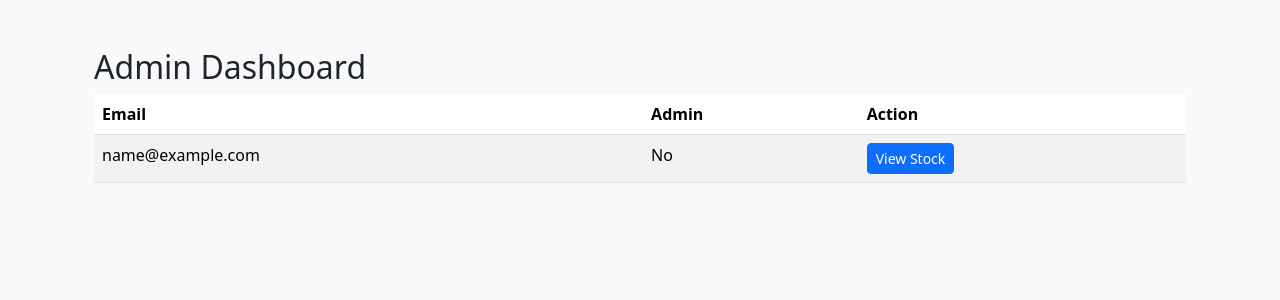
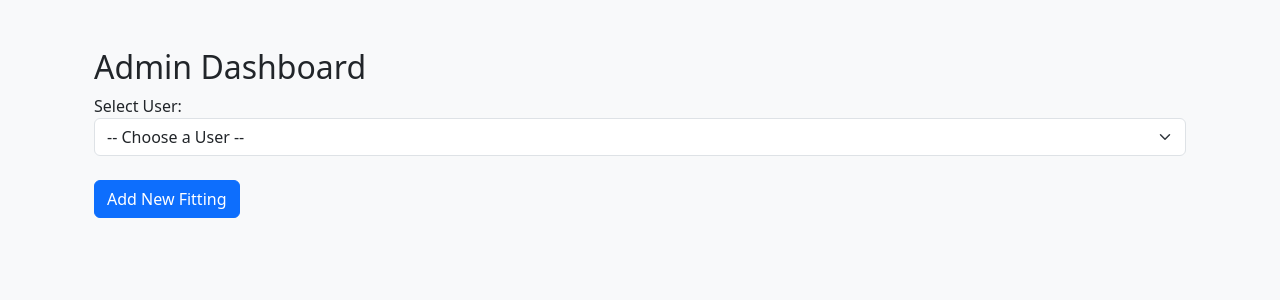
Before and after one commit to nicksuriano0-sketch/inventory-qr, a Flask app: template templates/admin_dashboard.html in a window 1280 px wide. Shown: the part 57-357 px from the top of the page. Run offline with Flask 3, Linux system fonts and the light colour scheme; the template is opened without the code that fills it: most values are stand-ins (such as "Sample title", 1, 10 or a date in 2020).

Commit message:
Admin dashboard dropdown + user stock view

```diff
--- a/app.py
+++ b/app.py
@@ -8,6 +8,7 @@
 # --- Supabase Config ---
 SUPABASE_URL = "https://hwsltnbxalbsjzqrbrwq.supabase.co"
 SUPABASE_KEY = "sb_publishable_qoHmkKoKRWqJDVpnuW0qNA_7563V8Zb"
+ADMIN_EMAIL = "nicksuriano0@gmail.com"
 
 # --- Flask App Setup ---
 app = Flask(__name__)
@@ -16,26 +17,46 @@
 # --- Supabase Client ---
 supabase = create_client(SUPABASE_URL, SUPABASE_KEY)
 
+# --- Helpers ---
+def get_user():
+    return session.get("user_email")
+
+def is_admin():
+    return get_user() == ADMIN_EMAIL
+
+# --- Auth-required decorator ---
+def login_required(func):
+    from functools import wraps
+    @wraps(func)
+    def wrapper(*args, **kwargs):
+        if "user_email" not in session:
+            flash("Please log in first.", "warning")
+            return redirect(url_for("login"))
+        return func(*args, **kwargs)
+    return wrapper
+
 # --- Routes ---
-
 @app.route("/")
-def index():
-    fittings = supabase.table("fittings").select("*").execute().data
-    return render_template("index.html", fittings=fittings)
+def home():
+    # Always go to login if not logged in
+    if "user_email" not in session:
+        return redirect(url_for("login"))
+    # Redirect admin or user appropriately
+    if is_admin():
+        return redirect(url_for("admin_dashboard"))
+    return redirect(url_for("index"))
 
 @app.route("/signup", methods=["GET", "POST"])
 def signup():
     if request.method == "POST":
         email = request.form["email"]
         password = request.form["password"]
-
         try:
-            response = supabase.auth.sign_up({"email": email, "password": password})
+            supabase.auth.sign_up({"email": email, "password": password})
             flash("Signup successful! Please log in.", "success")
             return redirect(url_for("login"))
         except Exception as e:
             flash(f"Signup failed: {e}", "danger")
-
     return render_template("signup.html")
 
 @app.route("/login", methods=["GET", "POST"])
@@ -43,65 +64,83 @@
     if request.method == "POST":
         email = request.form["email"]
         password = request.form["password"]
-
         try:
             response = supabase.auth.sign_in_with_password({"email": email, "password": password})
             if response.user:
-                session["user"] = response.user.id
+                session["user_id"] = response.user.id
+                session["user_email"] = email
                 flash("Login successful!", "success")
+                if email == ADMIN_EMAIL:
+                    return redirect(url_for("admin_dashboard"))
                 return redirect(url_for("index"))
             else:
                 flash("Invalid credentials.", "danger")
         except Exception as e:
             flash(f"Login failed: {e}", "danger")
-
     return render_template("login.html")
 
 @app.route("/logout")
 def logout():
     session.clear()
-    flash("You have been logged out.", "info")
+    flash("Logged out successfully.", "info")
     return redirect(url_for("login"))
 
+# --- User Inventory ---
+@app.route("/inventory")
+@login_required
+def index():
+    email = get_user()
+    try:
+        # Filter items per user
+        data = supabase.table("user_stock").select("*, fittings(name, category, qr_code)").eq("user_email", email).execute()
+        items = data.data
+    except Exception as e:
+        flash(f"Error loading stock: {e}", "danger")
+        items = []
+    return render_template("index.html", fittings=items)
+
+# --- Add Item (Admin only) ---
 @app.route("/add_item", methods=["GET", "POST"])
+@login_required
 def add_item():
+    if not is_admin():
+        flash("Access denied.", "danger")
+        return redirect(url_for("index"))
     if request.method == "POST":
         name = request.form["name"]
         category = request.form["category"]
-
         try:
-            # Generate QR code that links to the scan route for this item
             qr = qrcode.make(f"{request.host_url}scan/{name}")
             buffer = BytesIO()
             qr.save(buffer, format="PNG")
             qr_b64 = base64.b64encode(buffer.getvalue()).decode("utf-8")
-
-            # Save to Supabase
             supabase.table("fittings").insert({
                 "name": name,
                 "category": category,
                 "qr_code": qr_b64
             }).execute()
-
-            flash("Item added successfully!", "success")
-            return redirect(url_for("index"))
-
+            flash("Fitting added successfully!", "success")
+            return redirect(url_for("admin_dashboard"))
         except Exception as e:
             flash(f"Error adding item: {e}", "danger")
-            return redirect(url_for("add_item"))
-
     return render_template("add_item.html")
 
+# --- Scan and Adjust ---
 @app.route("/scan/<name>", methods=["GET", "POST"])
+@login_required
 def scan(name):
+    email = get_user()
+
+    # Get fitting info
     fitting_data = supabase.table("fittings").select("*").eq("name", name).execute().data
-    fitting = fitting_data[0] if fitting_data else None
-
-    if not fitting:
+    if not fitting_data:
         flash("Item not found.", "danger")
         return redirect(url_for("index"))
+    fitting = fitting_data[0]
 
-    quantity = fitting.get("quantity", 0)
+    # Get user quantity
+    stock_data = supabase.table("user_stock").select("*").eq("user_email", email).eq("fitting_name", name).execute().data
+    quantity = stock_data[0]["quantity"] if stock_data else 0
 
     if request.method == "POST":
         action = request.form.get("action")
@@ -110,12 +149,48 @@
         elif action == "decrease" and quantity > 0:
             quantity -= 1
 
-        # Update the quantity in Supabase
-        supabase.table("fittings").update({"quantity": quantity}).eq("name", name).execute()
-        flash("Quantity updated!", "success")
-        return redirect(url_for("scan", name=name))
+        # Upsert (insert or update)
+        try:
+            supabase.table("user_stock").upsert({
+                "user_email": email,
+                "fitting_name": name,
+                "quantity": quantity
+            }).execute()
+            flash("Quantity updated!", "success")
+            return redirect(url_for("scan", name=name))
+        except Exception as e:
+            flash(f"Error updating quantity: {e}", "danger")
 
     return render_template("scan.html", fitting=fitting, quantity=quantity)
 
+# --- Admin Dashboard ---
+@app.route("/admin")
+@login_required
+def admin_dashboard():
+    if not is_admin():
+        flash("Access denied.", "danger")
+        return redirect(url_for("index"))
+    try:
+        users_data = supabase.table("user_stock").select("user_email").execute().data
+        users = sorted(set([u["user_email"] for u in users_data]))
+    except Exception as e:
+        flash(f"Error loading users: {e}", "danger")
+        users = []
+    return render_template("admin_dashboard.html", users=users)
+
+@app.route("/admin/view/<user_email>")
+@login_required
+def admin_view_user(user_email):
+    if not is_admin():
+        flash("Access denied.", "danger")
+        return redirect(url_for("index"))
+    try:
+        stock = supabase.table("user_stock").select("*").eq("user_email", user_email).execute().data
+    except Exception as e:
+        flash(f"Error loading user stock: {e}", "danger")
+        stock = []
+    return render_template("admin_user_stock.html", user_email=user_email, stock=stock)
+
+# --- Run App ---
 if __name__ == "__main__":
     app.run(host="0.0.0.0", port=int(os.environ.get("PORT", 5000)), debug=True)
--- a/templates/admin_dashboard.html
+++ b/templates/admin_dashboard.html
@@ -2,21 +2,15 @@
 {% block content %}
 <div class="container mt-4">
   <h2>Admin Dashboard</h2>
-  <table class="table table-striped">
-    <thead>
-      <tr><th>Email</th><th>Admin</th><th>Action</th></tr>
-    </thead>
-    <tbody>
-      {% for u in users %}
-      <tr>
-        <td>{{ u.email }}</td>
-        <td>{{ "Yes" if u.is_admin else "No" }}</td>
-        <td>
-          <a href="{{ url_for('view_user_stock', user_id=u.id) }}" class="btn btn-sm btn-primary">View Stock</a>
-        </td>
-      </tr>
+  <form method="get" class="mb-4">
+    <label for="userSelect">Select User:</label>
+    <select id="userSelect" class="form-select" onchange="if(this.value) window.location.href='/admin/view/' + this.value;">
+      <option value="">-- Choose a User --</option>
+      {% for user in users %}
+      <option value="{{ user }}">{{ user }}</option>
       {% endfor %}
-    </tbody>
-  </table>
+    </select>
+  </form>
+  <a href="{{ url_for('add_item') }}" class="btn btn-primary">Add New Fitting</a>
 </div>
 {% endblock %}
```
Also changed, not shown: templates/admin_user_stock.html (added, +23 -0 lines).
